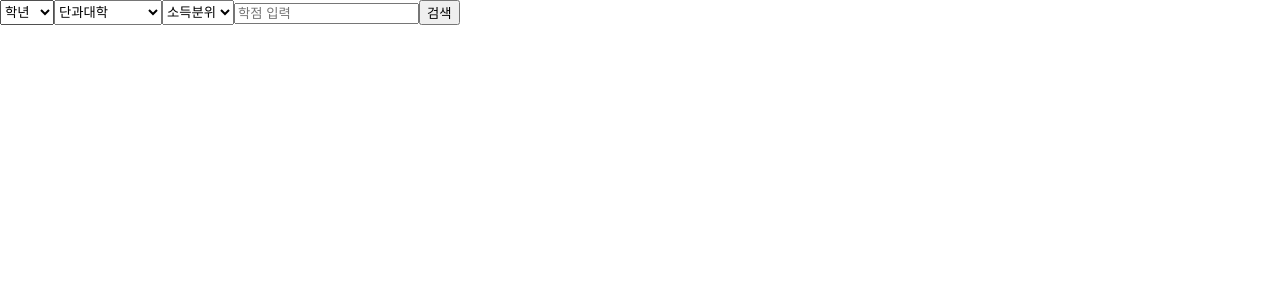
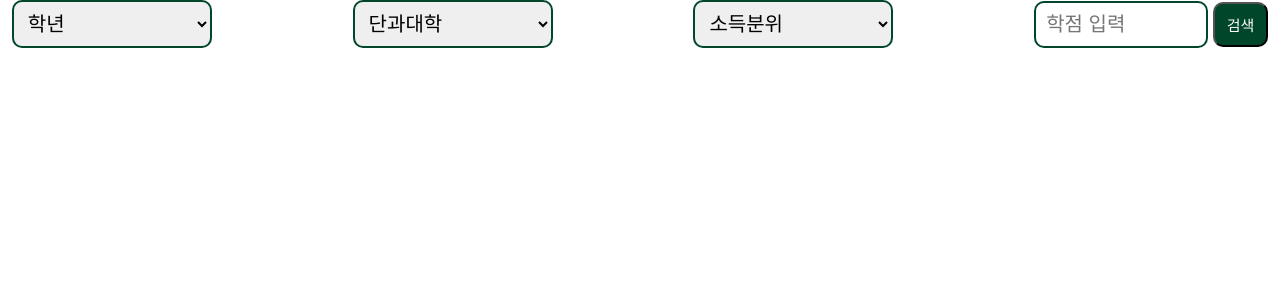
Before and after one commit to ECC-2024-Winter-Team1/EwhaScholarship_FE, a React (Create React App) app: page / in a window 1280 px wide. Shown: the top 300 px of the page. Built offline with nearby package versions, Linux system fonts and the light colour scheme.

Commit message:
feat: 드롭다운과 폼 테두리만 꾸밈

```diff
--- a/package.json
+++ b/package.json
@@ -3,11 +3,16 @@
   "version": "0.1.0",
   "private": true,
   "dependencies": {
+    "@fortawesome/fontawesome-svg-core": "^6.7.2",
+    "@fortawesome/free-regular-svg-icons": "^6.7.2",
+    "@fortawesome/free-solid-svg-icons": "^6.7.2",
+    "@fortawesome/react-fontawesome": "^0.2.2",
     "@testing-library/jest-dom": "^5.14.1",
     "@testing-library/react": "^13.0.0",
     "@testing-library/user-event": "^13.2.1",
     "react": "^19.0.0",
     "react-dom": "^19.0.0",
+    "react-icons": "^5.4.0",
     "react-scripts": "5.0.1",
     "styled-components": "^6.1.14",
     "web-vitals": "^2.1.0"
--- a/src/components/Main/DropDown.jsx
+++ b/src/components/Main/DropDown.jsx
@@ -1,7 +1,17 @@
+import styled from "styled-components";
+
+const StyledSelect = styled.select`
+  border-radius: 10px;
+  border: 2px solid #00462a;
+  font-size: 20px;
+  padding: 10px 10px 10px 10px;
+  width: 200px;
+`;
+
 export default function DropDown() {
   return (
     <>
-      <select name="selectedYear">
+      <StyledSelect name="selectedYear">
         <option value="none" hidden>
           학년
         </option>
@@ -9,8 +19,8 @@ export default function DropDown() {
         <option value="sophomore">2학년</option>
         <option value="junior">3학년</option>
         <option value="senior">4학년</option>
-      </select>
-      <select name="selectedCollege">
+      </StyledSelect>
+      <StyledSelect name="selectedCollege">
         <option value="none" hidden>
           단과대학
         </option>
@@ -29,8 +39,8 @@ export default function DropDown() {
         <option value="scranton">스크랜튼대학</option>
         <option value="ai">인공지능대학</option>
         <option value="hokma">호크마교양대학</option>
-      </select>
-      <select name="selectedIncome">
+      </StyledSelect>
+      <StyledSelect name="selectedIncome">
         <option value="none" hidden>
           소득분위
         </option>
@@ -45,7 +55,7 @@ export default function DropDown() {
         <option value="8">8분위</option>
         <option value="9">9분위</option>
         <option value="10">10분위</option>
-      </select>
+      </StyledSelect>
     </>
   );
 }
--- a/src/components/Main/GradeInput.jsx
+++ b/src/components/Main/GradeInput.jsx
@@ -1,3 +1,42 @@
+import { FontAwesomeIcon } from "@fortawesome/react-fontawesome";
+import { faStar } from "@fortawesome/free-regular-svg-icons";
+import styled from "styled-components";
+
+const InputWrapper = styled.div`
+  position: relative;
+`;
+
+// const IconStyle = styled.i`
+//   position: absolute;
+//   left: 10px;
+// `;
+
+const Wrapper = styled.div`
+  display: flex;
+  flex-direction: row;
+  align-items: center;
+  font-size: 5px;
+  gap: 2%;
+  width: 100%;
+`;
+
+const Button = styled.button`
+  padding: 10px 10px;
+  border-radius: 10px;
+  font-size: 15px;
+  color: white;
+  background-color: #00462a;
+  width: 60px;
+`;
+
+const StyledInput = styled.input`
+  padding: 10px 10px 10px 10px;
+  border-radius: 10px;
+  font-size: 20px;
+  border: 2px solid #00462a;
+  width: 150px;
+`;
+
 export default function GradeInput() {
   function search(formData) {
     const gradeInput = formData.get("gradeInput");
@@ -5,8 +44,13 @@ export default function GradeInput() {
   }
   return (
     <form action={search}>
-      <input type="text" name="gradeInput" placeholder="학점 입력" />
-      <button type="submit">검색</button>
+      <Wrapper>
+        <InputWrapper>
+          {/* <FontAwesomeIcon icon={faStar} /> */}
+          <StyledInput type="text" placeholder="학점 입력" />
+        </InputWrapper>
+        <Button>검색</Button>
+      </Wrapper>
     </form>
   );
 }
--- a/src/components/Main/MainPage.jsx
+++ b/src/components/Main/MainPage.jsx
@@ -5,6 +5,10 @@ import GradeInput from "./GradeInput";
 const FilterWrapper = styled.div`
   display: flex;
   flex-direction: row;
+  align-items: center;
+  justify-content: center;
+  height: auto;
+  gap: 11%;
 `;
 
 export default function MainPage() {
```
Also changed, not shown: 1 other file (tests, documents, lock files or other folders).
